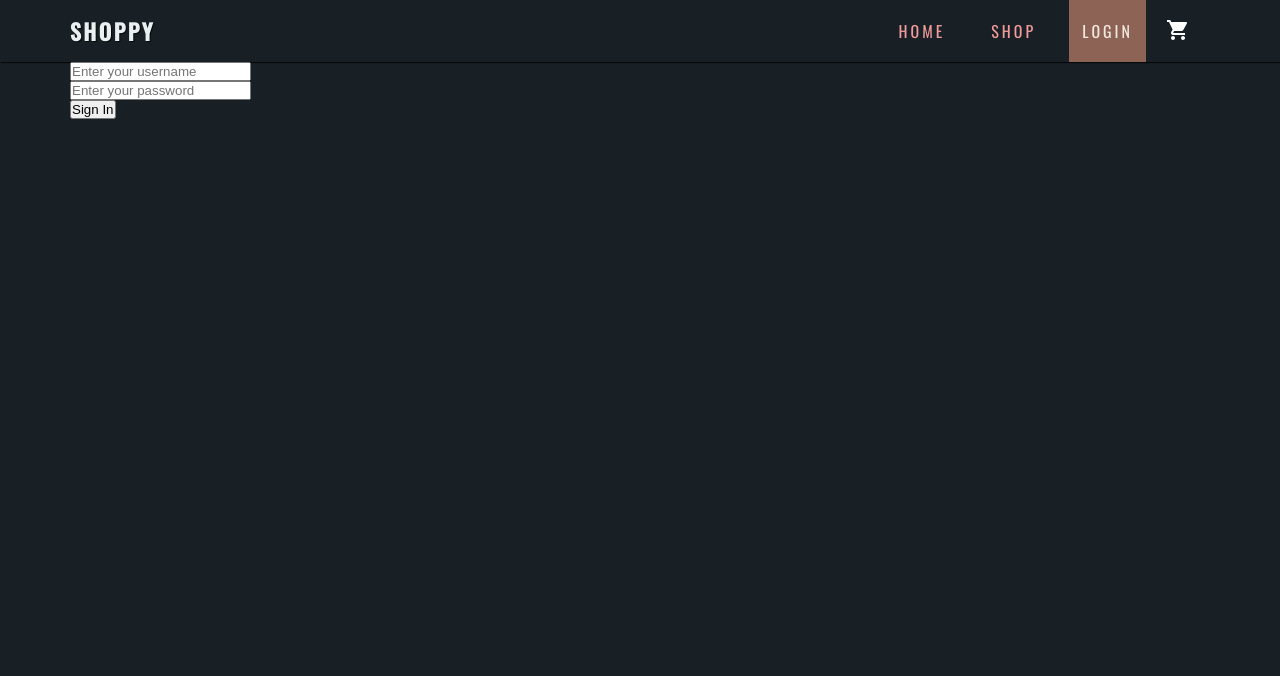
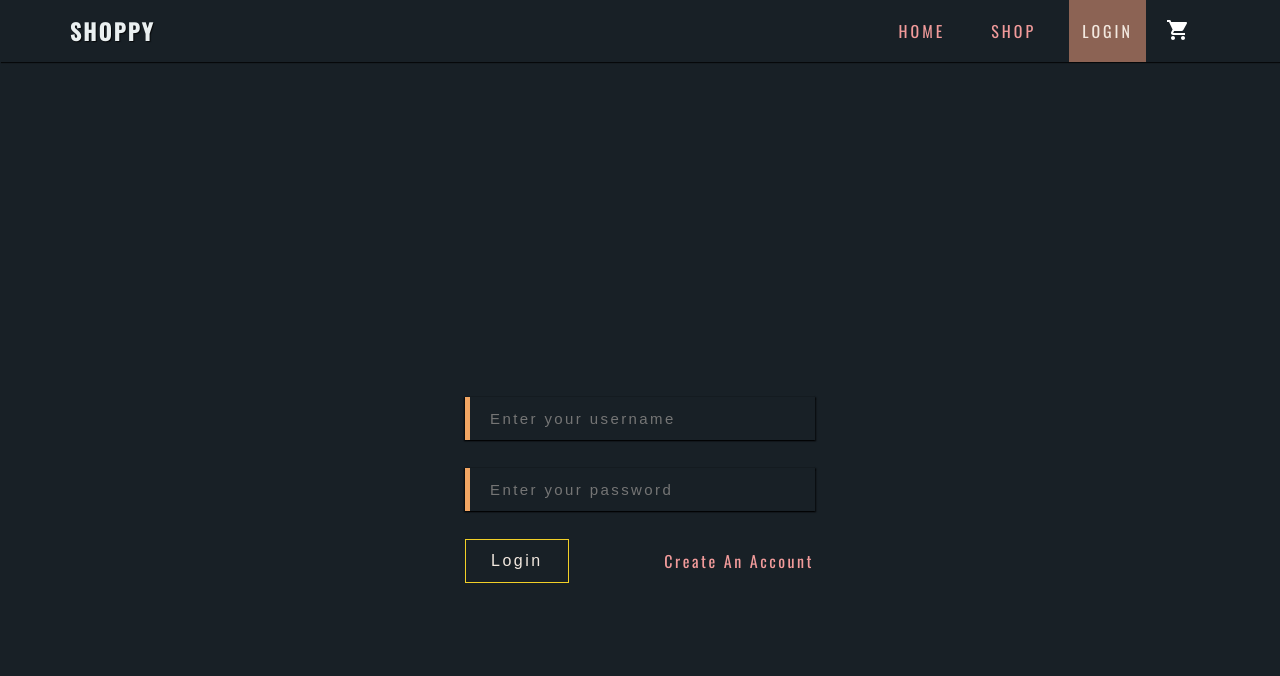
Before and after one commit to touhidulShawan/shoppy-static, a PHP site: template pages/signIn.html in a window 1280 px wide. Shown: the top 676 px of the page. Run offline with PHP 8.4, Linux system fonts and the light colour scheme; the template is opened without the code that fills it, so the values that code supplies are empty.

Commit message:
style login page

```diff
--- a/pages/signIn.html
+++ b/pages/signIn.html
@@ -63,7 +63,10 @@
                 required
               />
             </div>
-            <button type="submit">Sign In</button>
+            <div class="btn__container">
+              <button type="submit" class="btn btn--submit">Login</button>
+              <a href="signUp.html" class="btn--signUp">Create an Account</a>
+            </div>
           </form>
         </div>
         <!-- signIn  end  -->
--- /dev/null
+++ b/scss/mixins/_mixin.scss
@@ -0,0 +1,35 @@
+@mixin inputField {
+  input[type="text"],
+  input[type="password"] {
+    margin-bottom: 2.8rem;
+    background: var(--bg);
+    outline: none;
+    border: none;
+    border-left: 5px solid var(--accent);
+    color: var(--color);
+    padding: 1.3rem 2rem;
+    width: 35rem;
+    font-size: 1.5rem;
+    letter-spacing: 0.24rem;
+    box-shadow: 0px 1.35px 1.45px 1px rgba(0, 0, 0, 0.9);
+  }
+}
+
+@mixin btn {
+  // padding: 1.2rem 2.2rem;
+  font-size: 1.6rem;
+  text-transform: capitalize;
+  border: none;
+  outline: none;
+  color: var(--primary);
+  letter-spacing: 0.25rem;
+  cursor: pointer;
+  border: 1px solid transparent;
+  transition: all 0.4s ease-in-out;
+  text-decoration: none;
+  background: transparent;
+
+  &:hover {
+    color: var(--dark);
+  }
+}
--- /dev/null
+++ b/scss/pages/_signIn.scss
@@ -0,0 +1,61 @@
+@import "../mixins/mixin";
+
+.login__container {
+  display: flex;
+  justify-content: center;
+  align-items: center;
+  margin: 1.5rem auto;
+  width: 75vw;
+  height: 75vh;
+}
+
+.login__wrapper {
+  display: flex;
+  flex-direction: column;
+  justify-content: center;
+  align-items: center;
+}
+
+.signIn__avatar {
+  width: 20rem;
+  height: 20rem;
+  margin-bottom: 2.5rem;
+  object {
+    width: 100%;
+    height: 100%;
+  }
+}
+
+// signin form
+
+.signIn {
+  .form__field {
+    @include inputField;
+  }
+
+  .btn__container {
+    width: 100%;
+    display: flex;
+    justify-content: space-between;
+    align-items: center;
+  }
+
+  .btn--submit {
+    @include btn;
+    border: 1px solid var(--secondary);
+    padding: 1.2rem 2.5rem;
+    line-height: 1.8rem;
+    text-align: center;
+  }
+
+  .btn--signUp {
+    @include btn;
+    background: none;
+    color: var(--color);
+
+    &:hover {
+      background: transparent;
+      color: var(--primary);
+    }
+  }
+}
--- a/scss/style.scss
+++ b/scss/style.scss
@@ -3,3 +3,4 @@
 @import "./components/navbar";
 @import "./components/navigation";
 @import "./pages/category";
+@import "./pages/signIn";
```
Also changed, not shown: css/style.css, scss/components/_signIn.scss (deleted), 1 other file.
